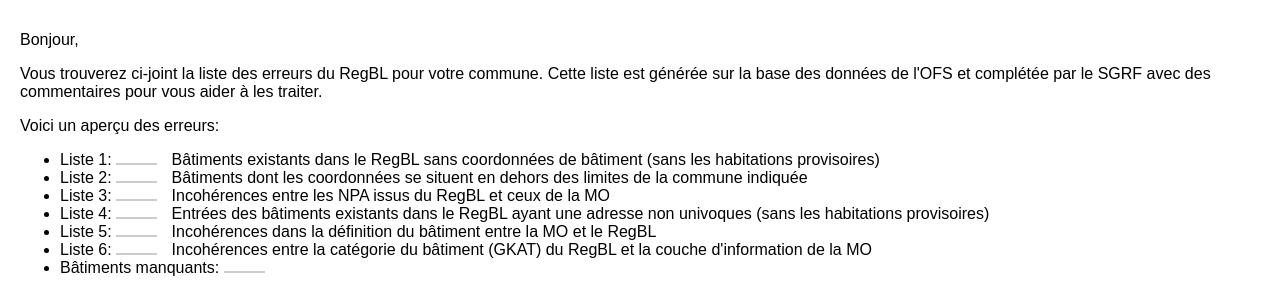
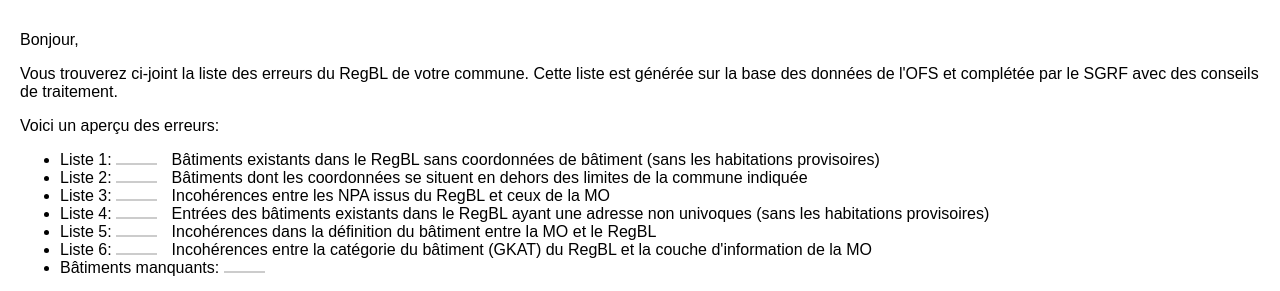
Before and after one commit to sitn/RegBL, a Python web app: template apurement/mail_communes/templates/feedback_commune.html in a window 1280 px wide. Shown: the part 212-503 px from the top of the page. Run offline with Jinja, Linux system fonts and the light colour scheme; the template is opened without the code that fills it, so the values that code supplies are empty.

Commit message:
update mail commue

```diff
--- a/apurement/mail_communes/templates/feedback_commune.html
+++ b/apurement/mail_communes/templates/feedback_commune.html
@@ -40,7 +40,7 @@
         <p style="font-style: italic; margin-bottom: 30px;">Au personnel des communes en charge du RegBL</p>
         <p style="margin-bottom: 30px;">Commune: <span style="font-weight: bold;">{{ COMMUNE_NAME }}</span></p>
         <p>Bonjour,</p>
-        <p>Vous trouverez ci-joint la liste des erreurs du RegBL pour votre commune. Cette liste est générée sur la base des données de l'OFS et complétée par le SGRF avec des commentaires pour vous aider à les traiter.</p>
+        <p>Vous trouverez ci-joint la liste des erreurs du RegBL de votre commune. Cette liste est générée sur la base des données de l'OFS et complétée par le SGRF avec des conseils de traitement.</p>
         <p>
             Voici un aperçu des erreurs:
             <ul>
```
